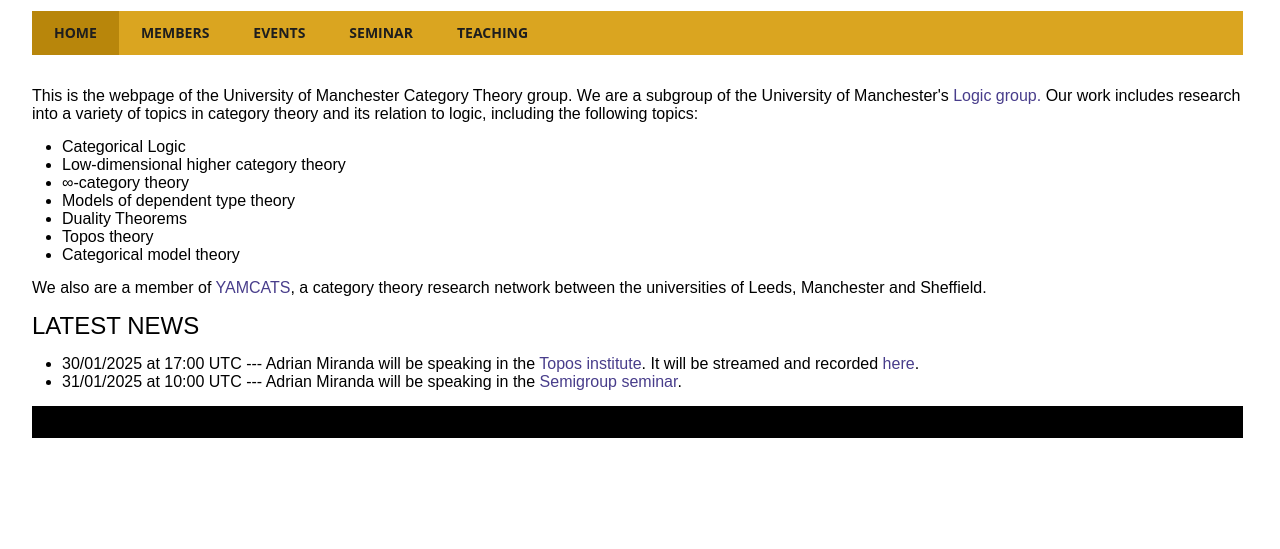
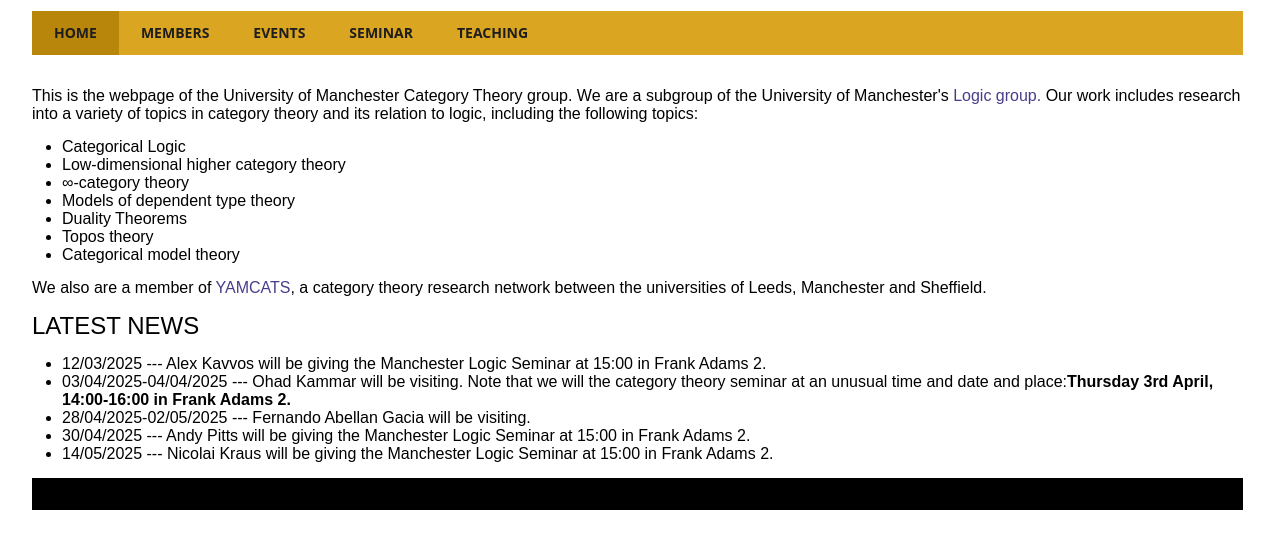
Before and after one commit to manchester-ct/Manchester-CT.github.io, a plain HTML site: page index.html in a window 1280 px wide. Shown: the part 195-744 px from the top of the page. Drawn offline with Linux system fonts and the light colour scheme.

Commit message:
Update index.html

```diff
--- a/index.html
+++ b/index.html
@@ -45,8 +45,11 @@
         <h2>LATEST NEWS</h2>
 
         <ul>
-            <li> 30/01/2025 at  17:00 UTC --- Adrian Miranda will be speaking in the <a href="https://topos.institute/events/topos-colloquium/">Topos institute</a>. It will be streamed and recorded <a href="https://www.youtube.com/watch?v=BksyGqtwjyg">here</a>.</li>
-            <li> 31/01/2025 at 10:00 UTC --- Adrian Miranda will be speaking in the <a href=""https://www.maths.manchester.ac.uk/research/expertise/semigroups-and-semirings/">Semigroup seminar</a>.</li>
+            <li> 12/03/2025 --- Alex Kavvos will be giving the Manchester Logic Seminar at 15:00 in Frank Adams 2.</li>
+            <li>03/04/2025-04/04/2025 --- Ohad Kammar will be visiting. Note that we will the category theory seminar at an unusual time and date and place:<b>Thursday 3rd April, 14:00-16:00 in Frank Adams 2.</b></li>
+            <li>28/04/2025-02/05/2025 --- Fernando Abellan Gacia will be visiting.</li>
+            <li>30/04/2025 --- Andy Pitts will be giving the Manchester Logic Seminar at 15:00 in Frank Adams 2.</li>
+            <li>14/05/2025 --- Nicolai Kraus will be giving the Manchester Logic Seminar at 15:00 in Frank Adams 2.</li>
         </ul>
 
         <div class="footer"></div>
```
